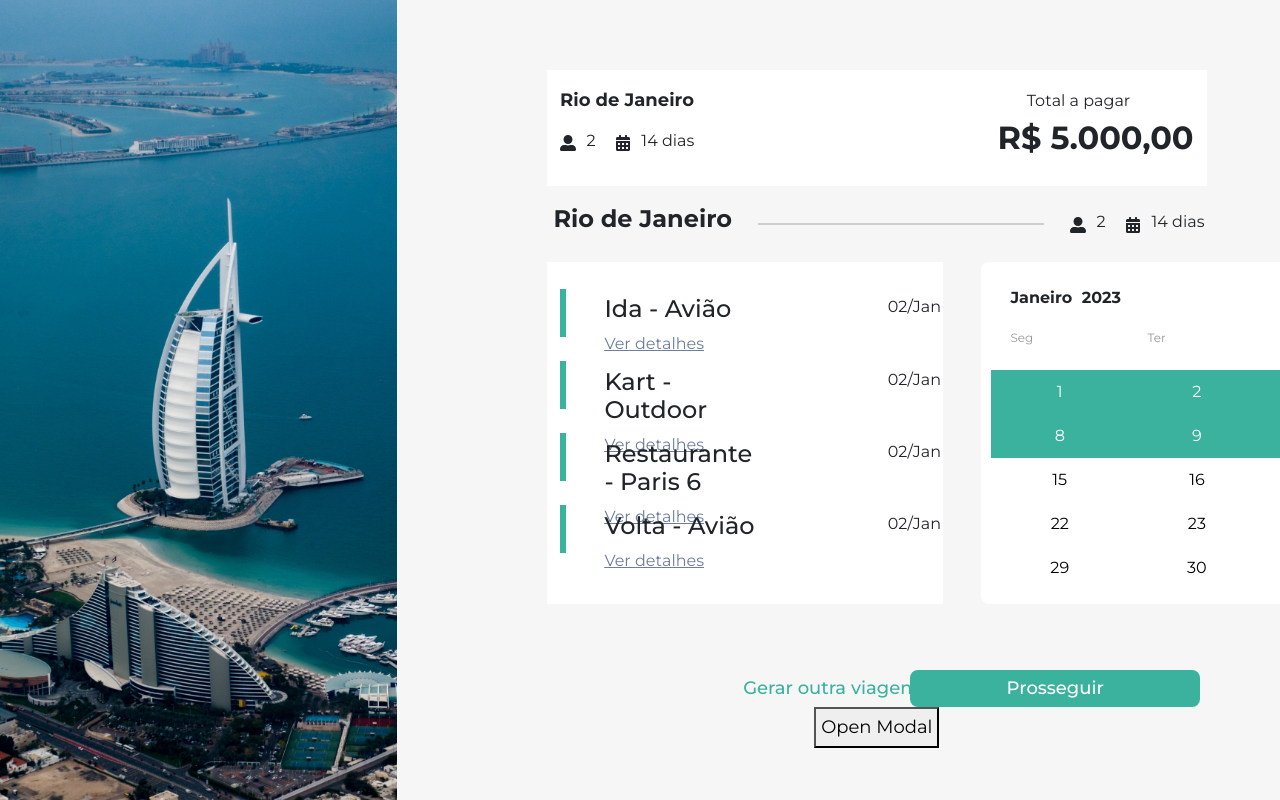
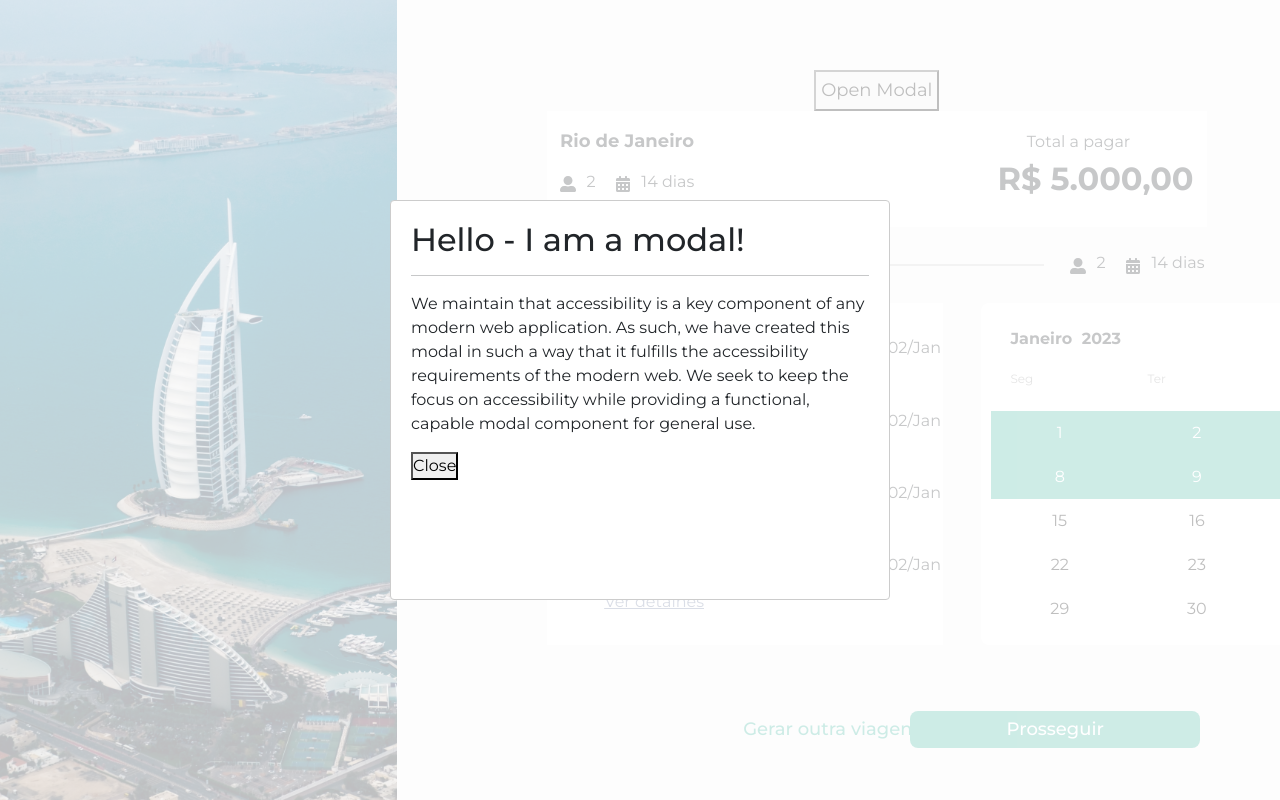
Before and after one commit to StartFuture/novi-frontend, a React (Create React App) app: page /resultTrip in a window 1280 px wide. Both pictures are taken after a click on the button "Open Modal". Shown: the top 800 px of the page. Built offline with nearby package versions, Linux system fonts and the light colour scheme; the HTML template or start-up script is replaced by a standard one.

Commit message:
fix: remove classNames in Modal to pass styles properly

```diff
--- a/src/pages/resultTrip/index.jsx
+++ b/src/pages/resultTrip/index.jsx
@@ -27,7 +27,7 @@ import ButtonBack from "./components/buttonBack";
 // Make sure to bind modal to your appElement (https://reactcommunity.org/react-modal/accessibility/)
 Modal.setAppElement('#root');
 
-function ResultTrip(){
+function ResultTrip() {
 
   const navigate = useNavigate();
 
@@ -45,15 +45,41 @@ function ResultTrip(){
     setIsOpen(false);
   }
 
+  const customStyles = {
+    content: {
+      width: '500px',
+      height: '400px',
+      margin: 'auto',
+    },
+  };
+
   return (
     <div>
       <MainContainer>
         <ContainerLeft>
           <LeftImage>
-                        <ButtonBack className="buttonBack"/>
+            <ButtonBack className="buttonBack" />
           </LeftImage>
         </ContainerLeft>
         <Container>
+          <button onClick={openModal}>Open Modal</button>
+          <Modal
+            isOpen={modalIsOpen}
+            onRequestClose={closeModal}
+            contentLabel="Example Modal"
+            style={customStyles}
+          >
+            <h2>Hello - I am a modal!</h2>
+            <hr />
+            <p>
+              We maintain that accessibility is a key component of any modern web
+              application. As such, we have created this modal in such a way that it
+              fulfills the accessibility requirements of the modern web. We seek to
+              keep the focus on accessibility while providing a functional, capable
+              modal component for general use.
+            </p>
+            <button onClick={closeModal}>Close</button>
+          </Modal>
           <div className="bannerBasicInfo">
             <div className="bannerTitle">
               <h4 className="destinyCity">Rio de Janeiro</h4>
@@ -61,9 +87,9 @@ function ResultTrip(){
             </div>
             <div className="bannerInfo">
               <div className="iconsDescription">
-                                <FaUserAlt className="peopleIcon"/>
+                <FaUserAlt className="peopleIcon" />
                 <small>2</small>
-                                <FaCalendarAlt className="calendarIcon"/>
+                <FaCalendarAlt className="calendarIcon" />
                 <small>14 dias</small>
               </div>
               <div className="totalPaymentValue">
@@ -75,9 +101,9 @@ function ResultTrip(){
             <h3>Rio de Janeiro</h3>
             <div className="horizontalLine"></div>
             <div className="iconsDescription">
-                            <FaUserAlt className="peopleIcon"/>
+              <FaUserAlt className="peopleIcon" />
               <small>2</small>
-                            <FaCalendarAlt className="calendarIcon"/>
+              <FaCalendarAlt className="calendarIcon" />
               <small>14 dias</small>
             </div>
           </div>
@@ -242,28 +268,6 @@ function ResultTrip(){
               Prosseguir
             </ButtonNext>
           </Footer>
-                <div id="root"></div>
-                <div className="tete">
-                <button onClick={openModal}>Open Modal</button>
-                <Modal
-                    isOpen={modalIsOpen}
-                    onRequestClose={closeModal}
-                    contentLabel="Example Modal"
-                    overlayClassName="modal-overlay"
-                    className="modal-content"
-                >
-                    <h2>Hello - I am a modal!</h2>
-                    <hr />
-                    <p>
-                    We maintain that accessibility is a key component of any modern web
-                    application. As such, we have created this modal in such a way that it
-                    fulfills the accessibility requirements of the modern web. We seek to
-                    keep the focus on accessibility while providing a functional, capable
-                    modal component for general use.
-                    </p>
-                    <button onClick={closeModal}>Close</button>
-                </Modal>
-                </div>
         </Container>
       </MainContainer>
     </div>
--- a/src/pages/resultTrip/styles.ts
+++ b/src/pages/resultTrip/styles.ts
@@ -7,32 +7,6 @@ export const MainContainer = styled.div`
     @media only screen and (max-width: 1106px) {
         flex-direction: column;
     }
-
-    .tete {
-        display: flex;
-        justify-content: center;
-        align-items: center;
-      }
-
-    .modal-overlay {
-        background: #ececec;
-        top: 0;
-        bottom: 0;
-        right: 0;
-        left: 0;
-
-        display: flex;
-        align-items: center;
-        justify-content: center;
-      }
-
-      .modal-content {
-        width: 90%;
-        max-width: 500px;
-        background-color: white;
-        padding: 10px;
-        border-radius: 5px;
-      }
 
       button {
         padding: 5px;
--- a/src/pages/teste/styles.ts
+++ b/src/pages/teste/styles.ts
@@ -7,24 +7,19 @@ export const Container = styled.div`
     align-items: center;
 
   .modal-overlay {
-    background: #ececec;
-    position: fixed;
-    top: 0;
-    bottom: 0;
-    right: 0;
-    left: 0;
-
-    display: flex;
-    align-items: center;
-    justify-content: center;
+    position: absolute;
+    top: 111px;
+    right: 237px;
+    width: 300px;
+    background: darkgrey;
   }
 
   .modal-content {
-    width: 90%;
-    max-width: 500px;
-    background-color: white;
-    padding: 10px;
-    border-radius: 5px;
+    position: absolute;
+        top: 111px;
+        right: 237px;
+        width: 300px;
+        background: darkgrey;
   }
 
   button {
```
Lines whose indentation alone changed are shown as unchanged.
